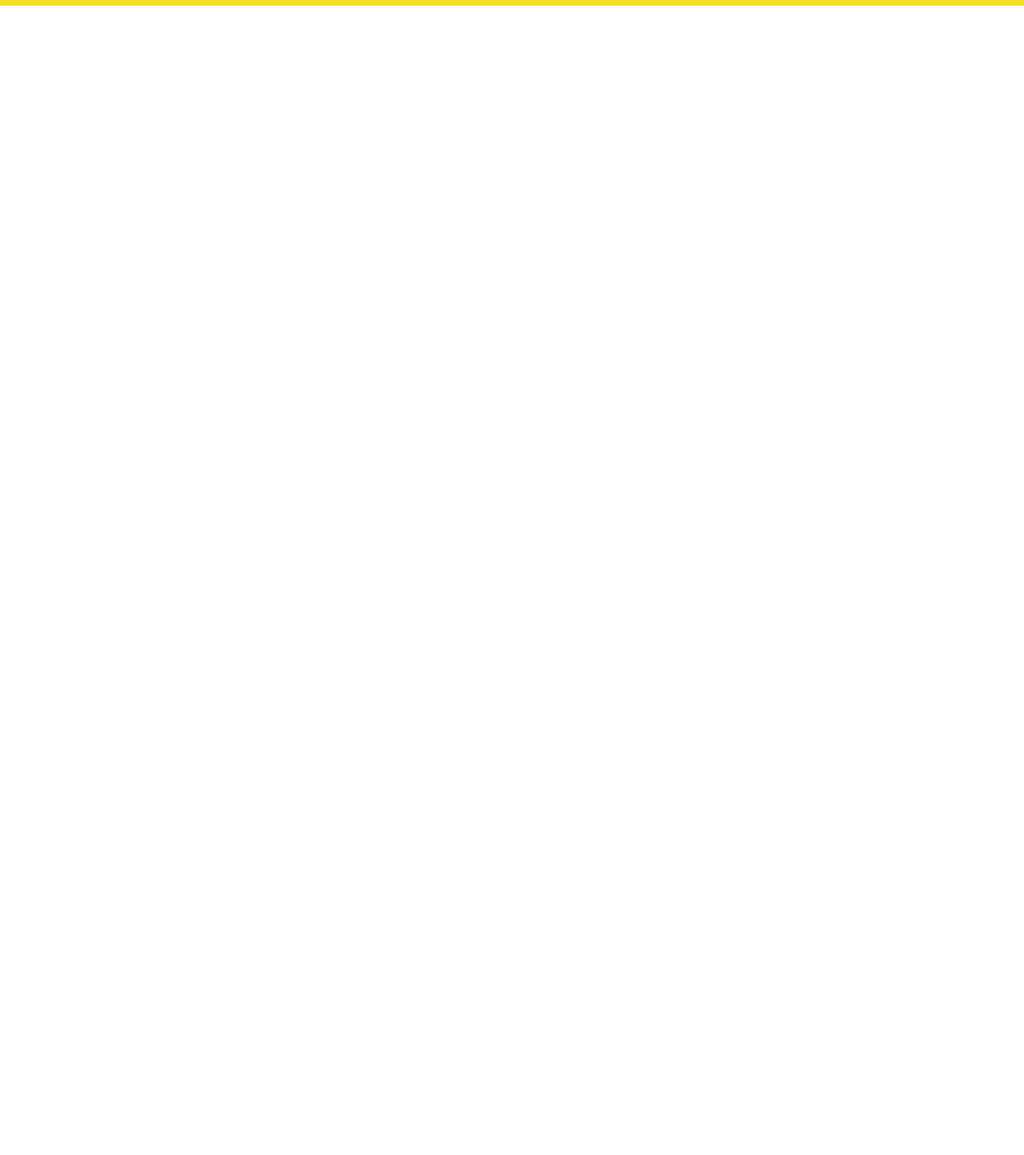
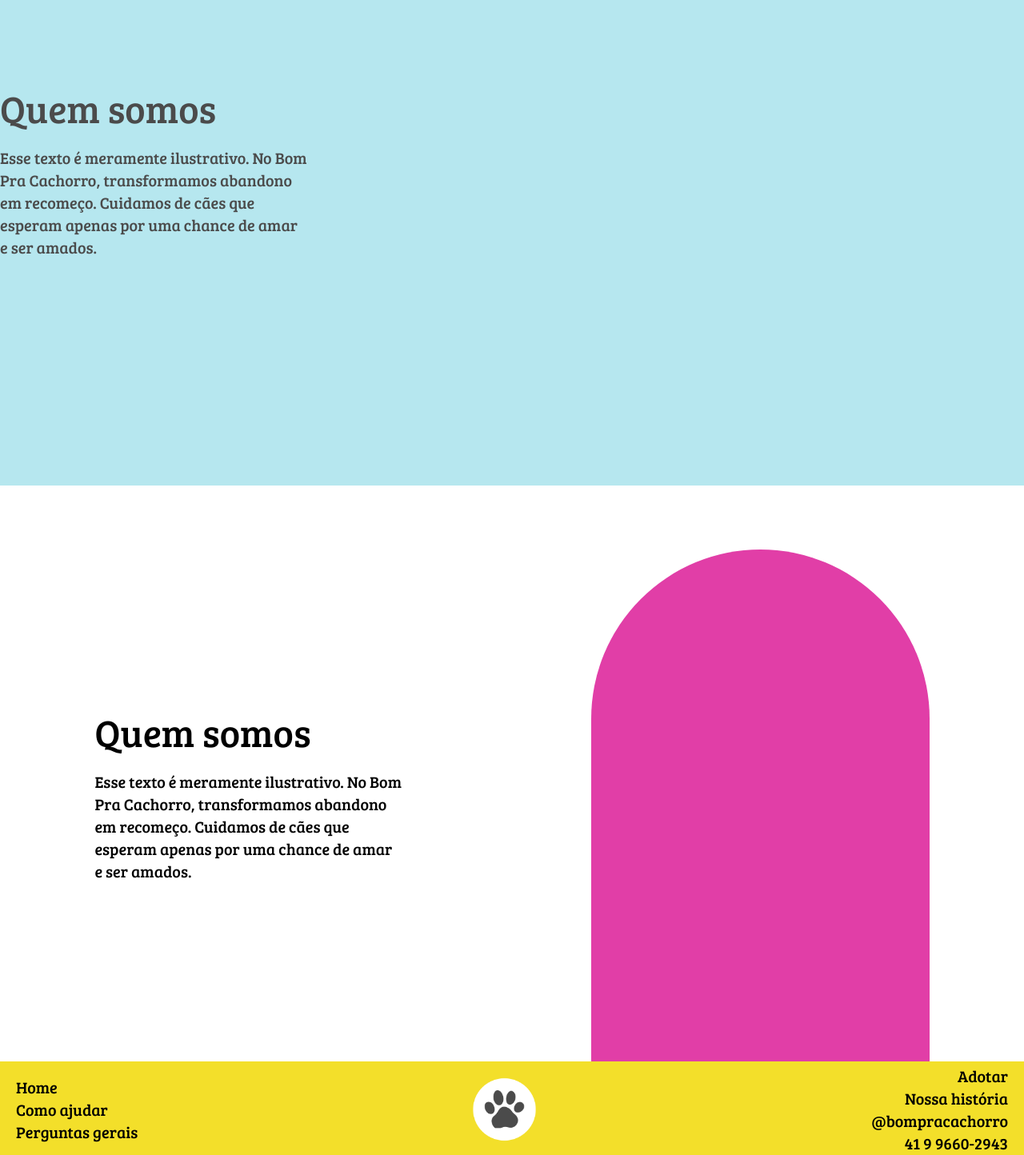
Before and after one commit to DevJoyJoy/Bom-Pra-Cachorro, a React (Vite) app in the folder Front-end/: page /WhoWeAre in a window 1280 px wide. Shown: the part 185-1629 px from the top of the page at 80% size. Before the commit the page ends 800 px from the top, so only its background shows below. Built offline with nearby package versions, Linux system fonts and the light colour scheme.

Commit message:
Started the who we are page

```diff
--- a/Front-end/src/pages/registerPet.jsx
+++ b/Front-end/src/pages/registerPet.jsx
@@ -94,7 +94,7 @@ export const RegisterPet = () => {
                 <div className="flex flex-col items-center
                 w-full h-[50%]
                 md:w-[60%] md:h-[40%]
-                lg:h-[70%] lg:w-[20%]">
+                lg:h-[70%] lg:w-[20%] lg:mt-15">
                 {/* Main image input box */}
                 <label className="relative flex flex-col items-center justify-center overflow-hidden border-4 border-dashed border-[#4b4b4b] rounded-2xl cursor-pointer transition-colors hover:bg-[#e7e7e7]
                 w-[90%] h-[75%]
--- a/Front-end/src/pages/whoWeAre.jsx
+++ b/Front-end/src/pages/whoWeAre.jsx
@@ -11,7 +11,35 @@ export const WhoWeAre = () => {
             <Header open={menuOpen} setOpen={setMenuOpen}></Header>
 
             {/* Blue box of who we are */}
+            <div className="bg-[#b6e7ef]
+            lg:w-full lg:h-[90vh]">
+                <div className="absolute text-[#4b4b4b]
+                lg:w-[42vw] lg:h-[30vh] lg:self-start lg:justify-self-end lg:mt-[28vh]">
+                    <p className="lg:text-5xl">Quem somos</p>
+                    <br />
+                    <div className="lg:w-[30vw]">
+                        <p className="lg:text-xl">Esse texto é meramente ilustrativo. No Bom Pra Cachorro, transformamos abandono em recomeço. Cuidamos de cães que esperam apenas por uma chance de amar e ser amados.</p>
+                    </div>
+                </div>
+            </div>
 
+            {/* White box with pink portal of who we are */}
+            <div className="flex flex-row items-end justify-around relative
+            lg:w-full lg:h-[90vh]">
+                <div className="atext-[#4b4b4b]
+                lg:mb-[28vh] lg:w-[30vw]">
+                    <p className="lg:text-5xl">Quem somos</p>
+                    <img src="" alt="" />
+                    <br />
+                    <div className="lg:w-[30vw]">
+                        <p className="lg:text-xl">Esse texto é meramente ilustrativo. No Bom Pra Cachorro, transformamos abandono em recomeço. Cuidamos de cães que esperam apenas por uma chance de amar e ser amados.</p>
+                    </div>
+                </div>
+                <div className="bg-[#e13ea7]
+                lg:w-[33vw] lg:h-[80vh] rounded-t-[300px]">
+
+                </div>
+            </div>
 
 
 
```
